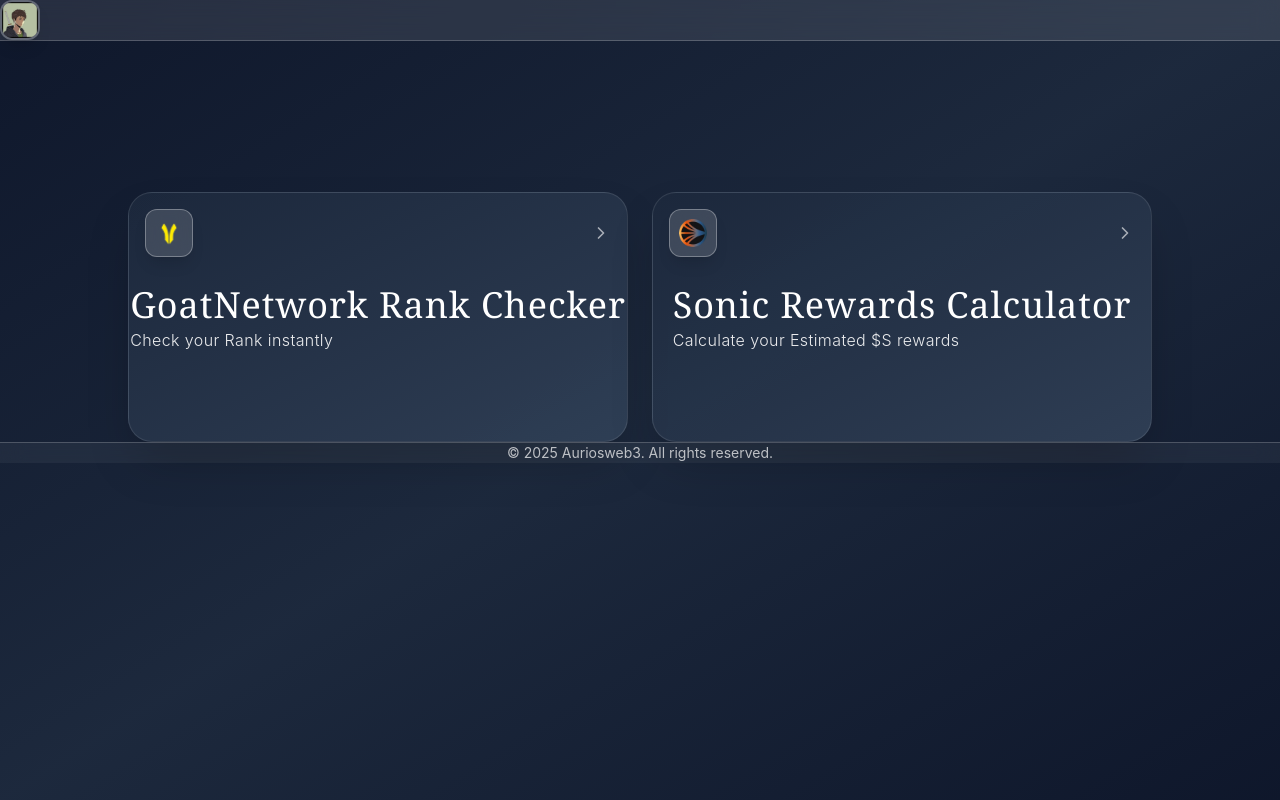
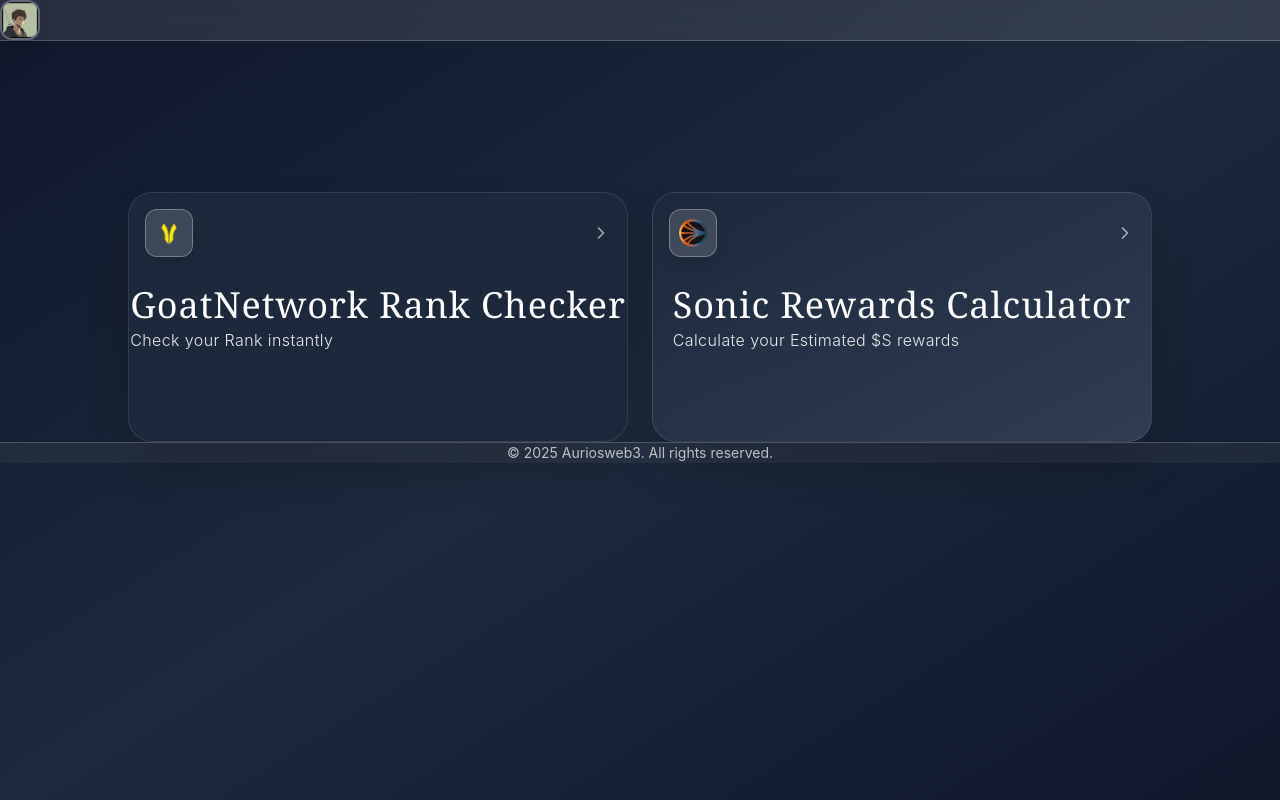
Before and after one commit to KodaZenji/Auriodevspace, a Next.js app: page / in a window 1280 px wide. Built offline with nearby package versions, Linux system fonts and the light colour scheme.

Commit message:
Update page.js

```diff
--- a/app/page.js
+++ b/app/page.js
@@ -9,7 +9,7 @@ const LandingPage = () => {
       id: "goatnetwork",
       title: "GoatNetwork Rank Checker",
       description: "Check your Rank instantly",
-      color: "from-slate-800/90 to-slate-700/90", //
+      color: "from-slate-800/90 to-slate-800/90", //
       hoverColor: "hover:from-slate-600/95 hover:to-slate-500/95", //
       route: "/rankfinder",
       logo: "/download-removebg-preview.png",
```
